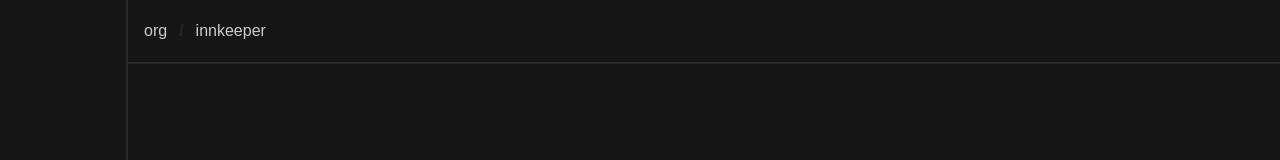
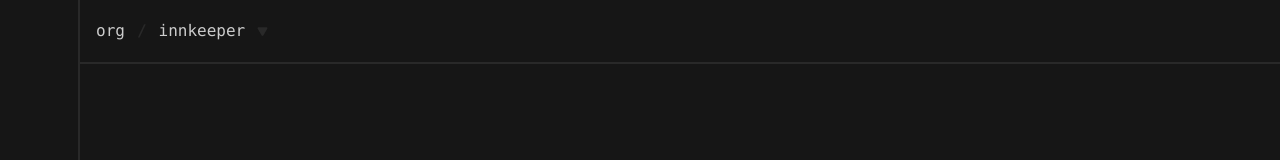
Before and after one commit to JollyGrin/postgres-attendance, a Next.js app in the folder dcl-attend-frontend/: page / in a window 1280 px wide. Shown: the top 160 px of the page. Built offline with nearby package versions, Linux system fonts and the light colour scheme.

Commit message:
update nav

```diff
--- a/dcl-attend-frontend/src/app/page.tsx
+++ b/dcl-attend-frontend/src/app/page.tsx
@@ -1,5 +1,6 @@
 "use client";
 
+import { IconChevDown } from "@/components/atoms/icons";
 import { useState } from "react";
 
 export default function Home() {
@@ -20,10 +21,11 @@ export default function Home() {
         className="border-border border-r-2 group-hover:[grid-template-columns:8rem_1fr]"
       ></div>
       <div className="flex flex-col">
-        <div className="border-border border-b-2 min-h-16 px-4 flex items-center gap-3">
+        <div className="border-border border-b-2 min-h-16 px-4 flex items-center gap-3 font-mono">
           <span>org</span>
           <span className="text-border font-bold">/</span>
           <span>innkeeper</span>
+          <IconChevDown color="var(--color-border)" />
         </div>
       </div>
     </div>
--- /dev/null
+++ b/dcl-attend-frontend/src/components/atoms/icons/IconChevDown.tsx
@@ -0,0 +1,19 @@
+import { SVGAttributes } from "react";
+
+export const IconChevDown = (style: SVGAttributes<SVGElement>["style"]) => {
+  return (
+    <svg
+      width="11"
+      height="9"
+      viewBox="0 0 11 9"
+      fill="none"
+      xmlns="http://www.w3.org/2000/svg"
+      style={style}
+    >
+      <path
+        d="M6.36603 8.5C5.98113 9.16667 5.01887 9.16667 4.63397 8.5L0.73686 1.75C0.35196 1.08333 0.833085 0.25 1.60289 0.25H9.39711C10.1669 0.25 10.648 1.08333 10.2631 1.75L6.36603 8.5Z"
+        fill="currentColor"
+      />
+    </svg>
+  );
+};
--- /dev/null
+++ b/dcl-attend-frontend/src/components/atoms/icons/index.ts
@@ -0,0 +1 @@
+export { IconChevDown } from "./IconChevDown";
```
